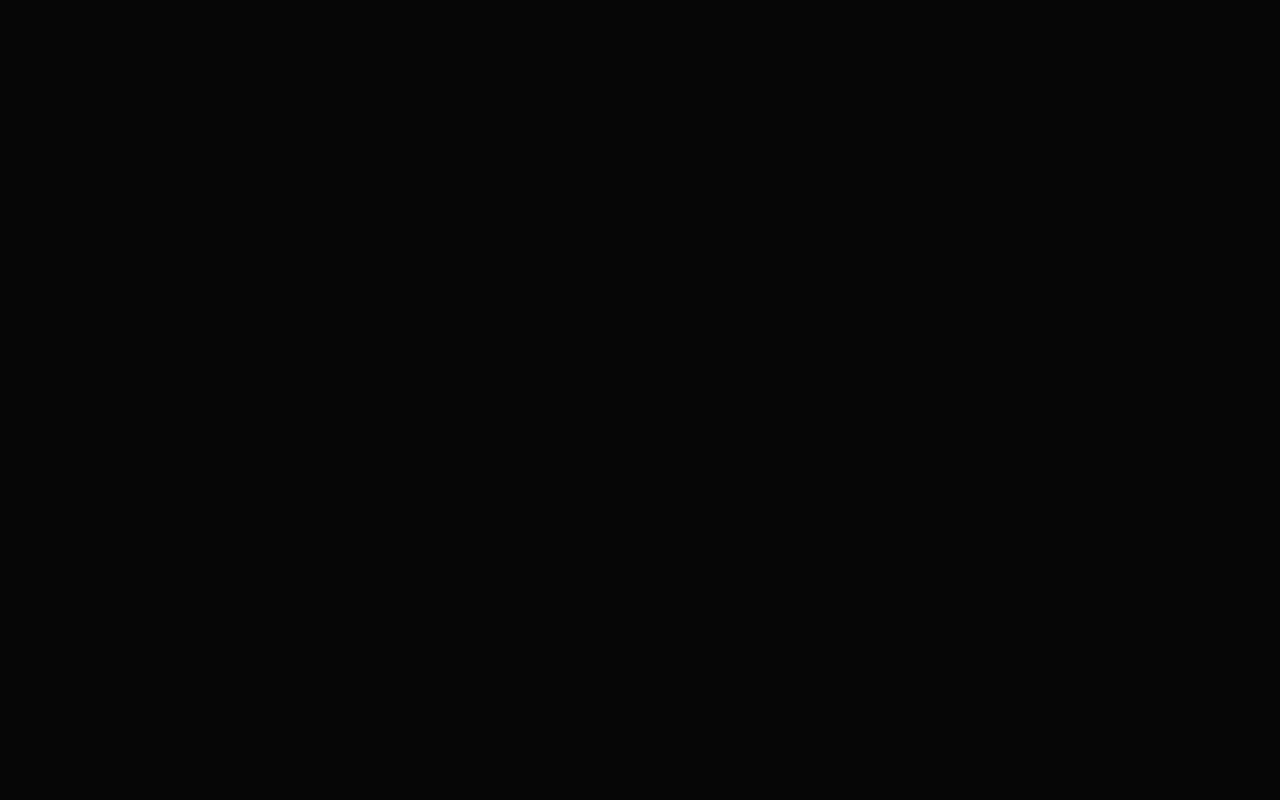
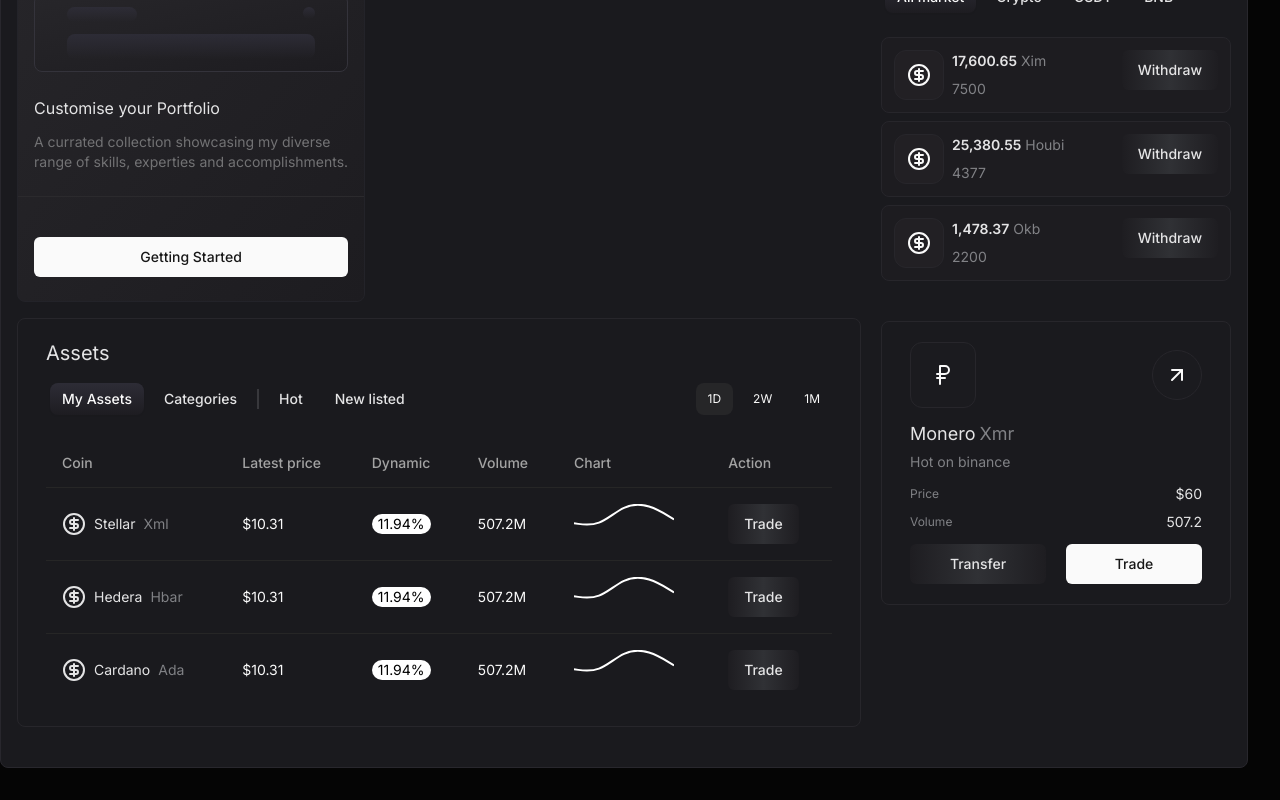
Before and after one commit to d-one-company/crypto-dashboard, a Next.js app: page /portfolio in a window 1280 px wide. Shown: the part 1204-2004 px from the top of the page. Before the commit the page ends 800 px from the top, so only its background shows below. Built offline with nearby package versions, Linux system fonts and the light colour scheme.

Commit message:
feat: design table element

```diff
--- a/app/layout.tsx
+++ b/app/layout.tsx
@@ -15,7 +15,7 @@ export default function RootLayout({ children }: PropsWithChildren) {
   return (
     <html lang="en" className="dark">
       <body className={inter.className}>
-        <div className="flex h-screen flex-wrap overflow-hidden">
+        <div className="flex flex-wrap overflow-hidden">
           <Sidebar />
           {children}
         </div>
--- a/app/portfolio/page.tsx
+++ b/app/portfolio/page.tsx
@@ -1,3 +1,4 @@
+import Assets from '@/components/Assets/Assets';
 import CoinCard from '@/components/Cards/CoinCard';
 import CustomisePortfolio from '@/components/Cards/CustomisePortfolio';
 import PageDivider from '@/components/Page/PageDivider';
@@ -15,11 +16,12 @@ const Page = () => {
         <div className="mt-2 p-4">
           <PageHeader title="Welcome to Portfolio!" />
         </div>
-        <div className="mt-5 flex w-full px-4">
-          <div className="flex w-full flex-col">
+        <div className="mt-5 flex w-full gap-5 px-4">
+          <div className="flex w-full flex-col gap-4">
             <div className="flex">
               <CustomisePortfolio />
             </div>
+            <Assets />
           </div>
           <div className="flex flex-col gap-10">
             <TypeOfTokens />
--- /dev/null
+++ b/components/Assets/Assets.tsx
@@ -0,0 +1,181 @@
+'use client';
+
+import { ResponsiveLine } from '@nivo/line';
+import { CircleDollarSign } from 'lucide-react';
+import { Button } from '../ui/button';
+import {
+  Tabs,
+  TabsContent,
+  TabsList,
+  TabsTrigger,
+  triggerClasses,
+} from '../ui/tabs';
+import AssetsTable from './AssetsTable';
+
+const Assets = () => {
+  const chartData = [
+    {
+      id: 'stellar',
+      color: 'hsl(310, 70%, 50%)',
+      data: [
+        {
+          x: '1',
+          y: 8,
+        },
+        {
+          x: '2',
+          y: 7,
+        },
+        {
+          x: '3',
+          y: 13,
+        },
+        {
+          x: '4',
+          y: 13,
+        },
+        {
+          x: '5',
+          y: 9,
+        },
+      ],
+    },
+  ];
+
+  const dummyData = [
+    {
+      id: '1',
+      coin: (
+        <div className="flex items-center gap-2 text-sm text-grayish-white">
+          <CircleDollarSign />
+          Stellar <p className="text-cs text-gray-200/50">Xml</p>
+        </div>
+      ),
+      latestPrice: '$10.31',
+      dynamic: '11.94%',
+      volume: '507.2M',
+      chart: (
+        <div className="h-[40px] w-[100px]">
+          <ResponsiveLine
+            colors={'white'}
+            data={chartData}
+            layers={['lines']}
+            enableSlices="x"
+            enableTouchCrosshair
+            margin={{ bottom: -10 }}
+            curve="basis"
+          />
+        </div>
+      ),
+      action: (
+        <Button className="w-fit bg-gradient-to-r from-[#1E1D21] via-[#303135] to-[#1E1D21] text-grayish-white">
+          Trade
+        </Button>
+      ),
+    },
+    {
+      id: '2',
+      coin: (
+        <div className="flex items-center gap-2 text-sm text-grayish-white">
+          <CircleDollarSign />
+          Hedera <p className="text-cs text-gray-200/50">Hbar</p>
+        </div>
+      ),
+      latestPrice: '$10.31',
+      dynamic: '11.94%',
+      volume: '507.2M',
+      chart: (
+        <div className="h-[40px] w-[100px]">
+          <ResponsiveLine
+            colors={'white'}
+            data={chartData}
+            layers={['lines']}
+            enableSlices="x"
+            enableTouchCrosshair
+            margin={{ bottom: -10 }}
+            curve="basis"
+          />
+        </div>
+      ),
+      action: (
+        <Button className="w-fit bg-gradient-to-r from-[#1E1D21] via-[#303135] to-[#1E1D21] text-grayish-white">
+          Trade
+        </Button>
+      ),
+    },
+    {
+      id: '3',
+      coin: (
+        <div className="flex items-center gap-2 text-sm text-grayish-white">
+          <CircleDollarSign />
+          Cardano <p className="text-cs text-gray-200/50">Ada</p>
+        </div>
+      ),
+      latestPrice: '$10.31',
+      dynamic: '11.94%',
+      volume: '507.2M',
+      chart: (
+        <div className="h-[40px] w-[100px]">
+          <ResponsiveLine
+            colors={'white'}
+            data={chartData}
+            layers={['lines']}
+            enableSlices="x"
+            enableTouchCrosshair
+            margin={{ bottom: -10 }}
+            curve="basis"
+          />
+        </div>
+      ),
+      action: (
+        <Button className="w-fit bg-gradient-to-r from-[#1E1D21] via-[#303135] to-[#1E1D21] text-grayish-white">
+          Trade
+        </Button>
+      ),
+    },
+  ];
+
+  return (
+    <div className="flex flex-col gap-3 rounded-lg border border-[#27262B] px-7 py-5">
+      <p className="text-xl text-grayish-white">Assets</p>
+      <Tabs defaultValue="myAssets">
+        <div className="flex w-full items-center justify-between">
+          <TabsList className="gap-2">
+            <TabsTrigger className={triggerClasses} value="myAssets">
+              My Assets
+            </TabsTrigger>
+            <TabsTrigger className={triggerClasses} value="categories">
+              Categories
+            </TabsTrigger>
+            <div className="h-[20px] w-[2px] bg-[#38383C]" />
+            <TabsTrigger className={triggerClasses} value="hot">
+              Hot
+            </TabsTrigger>
+            <TabsTrigger className={triggerClasses} value="newListed">
+              New listed
+            </TabsTrigger>
+          </TabsList>
+          <div className="flex items-center gap-2">
+            <p className="rounded-lg bg-[#262628] px-3 py-2 text-xs">1D</p>
+            <p className="rounded-lg px-3 py-2 text-xs">2W</p>
+            <p className="rounded-lg px-3 py-2 text-xs">1M</p>
+          </div>
+        </div>
+        <TabsContent className="mt-5 gap-2" value="myAssets">
+          <AssetsTable data={dummyData} />
+        </TabsContent>
+        <TabsContent className="mt-5 gap-2" value="categories">
+          <AssetsTable data={dummyData} />
+        </TabsContent>
+        <TabsContent className="mt-5 gap-2" value="hot">
+          <AssetsTable data={dummyData} />
+        </TabsContent>
+        <TabsContent className="mt-5 gap-2" value="newListed">
+          <AssetsTable data={dummyData} />
+        </TabsContent>
+      </Tabs>
+    </div>
+  );
+};
+
+export default Assets;
--- /dev/null
+++ b/components/Assets/AssetsTable.tsx
@@ -0,0 +1,56 @@
+import {
+  Table,
+  TableBody,
+  TableCell,
+  TableHead,
+  TableHeader,
+  TableRow,
+} from '@/components/ui/table';
+import { ReactNode } from 'react';
+
+type Props = {
+  data: {
+    id: string;
+    coin: ReactNode;
+    latestPrice: string;
+    dynamic: string;
+    volume: string;
+    chart: ReactNode;
+    action: ReactNode;
+  }[];
+};
+
+const AssetsTable = ({ data }: Props) => {
+  return (
+    <Table>
+      <TableHeader>
+        <TableRow>
+          <TableHead>Coin</TableHead>
+          <TableHead>Latest price</TableHead>
+          <TableHead>Dynamic</TableHead>
+          <TableHead>Volume</TableHead>
+          <TableHead>Chart</TableHead>
+          <TableHead>Action</TableHead>
+        </TableRow>
+      </TableHeader>
+      <TableBody className="">
+        {data.map(item => (
+          <TableRow key={item.id}>
+            <TableCell>{item.coin}</TableCell>
+            <TableCell>{item.latestPrice}</TableCell>
+            <TableCell>
+              <p className="w-fit rounded-xl bg-white px-1.5 text-black">
+                {item.dynamic}
+              </p>
+            </TableCell>
+            <TableCell>{item.volume}</TableCell>
+            <TableCell>{item.chart}</TableCell>
+            <TableCell>{item.action}</TableCell>
+          </TableRow>
+        ))}
+      </TableBody>
+    </Table>
+  );
+};
+
+export default AssetsTable;
--- /dev/null
+++ b/components/ui/table.tsx
@@ -0,0 +1,117 @@
+import * as React from 'react';
+
+import { cn } from '@/lib/utils';
+
+const Table = React.forwardRef<
+  HTMLTableElement,
+  React.HTMLAttributes<HTMLTableElement>
+>(({ className, ...props }, ref) => (
+  <div className="relative w-full overflow-auto">
+    <table
+      ref={ref}
+      className={cn('w-full caption-bottom text-sm', className)}
+      {...props}
+    />
+  </div>
+));
+Table.displayName = 'Table';
+
+const TableHeader = React.forwardRef<
+  HTMLTableSectionElement,
+  React.HTMLAttributes<HTMLTableSectionElement>
+>(({ className, ...props }, ref) => (
+  <thead ref={ref} className={cn('[&_tr]:border-b', className)} {...props} />
+));
+TableHeader.displayName = 'TableHeader';
+
+const TableBody = React.forwardRef<
+  HTMLTableSectionElement,
+  React.HTMLAttributes<HTMLTableSectionElement>
+>(({ className, ...props }, ref) => (
+  <tbody
+    ref={ref}
+    className={cn('[&_tr:last-child]:border-0', className)}
+    {...props}
+  />
+));
+TableBody.displayName = 'TableBody';
+
+const TableFooter = React.forwardRef<
+  HTMLTableSectionElement,
+  React.HTMLAttributes<HTMLTableSectionElement>
+>(({ className, ...props }, ref) => (
+  <tfoot
+    ref={ref}
+    className={cn(
+      'border-t bg-muted/50 font-medium [&>tr]:last:border-b-0',
+      className
+    )}
+    {...props}
+  />
+));
+TableFooter.displayName = 'TableFooter';
+
+const TableRow = React.forwardRef<
+  HTMLTableRowElement,
+  React.HTMLAttributes<HTMLTableRowElement>
+>(({ className, ...props }, ref) => (
+  <tr
+    ref={ref}
+    className={cn(
+      'border-b transition-colors hover:bg-muted/50 data-[state=selected]:bg-muted',
+      className
+    )}
+    {...props}
+  />
+));
+TableRow.displayName = 'TableRow';
+
+const TableHead = React.forwardRef<
+  HTMLTableCellElement,
+  React.ThHTMLAttributes<HTMLTableCellElement>
+>(({ className, ...props }, ref) => (
+  <th
+    ref={ref}
+    className={cn(
+      'h-12 px-4 text-left align-middle font-medium text-muted-foreground [&:has([role=checkbox])]:pr-0',
+      className
+    )}
+    {...props}
+  />
+));
+TableHead.displayName = 'TableHead';
+
+const TableCell = React.forwardRef<
+  HTMLTableCellElement,
+  React.TdHTMLAttributes<HTMLTableCellElement>
+>(({ className, ...props }, ref) => (
+  <td
+    ref={ref}
+    className={cn('p-4 align-middle [&:has([role=checkbox])]:pr-0', className)}
+    {...props}
+  />
+));
+TableCell.displayName = 'TableCell';
+
+const TableCaption = React.forwardRef<
+  HTMLTableCaptionElement,
+  React.HTMLAttributes<HTMLTableCaptionElement>
+>(({ className, ...props }, ref) => (
+  <caption
+    ref={ref}
+    className={cn('mt-4 text-sm text-muted-foreground', className)}
+    {...props}
+  />
+));
+TableCaption.displayName = 'TableCaption';
+
+export {
+  Table,
+  TableHeader,
+  TableBody,
+  TableFooter,
+  TableHead,
+  TableRow,
+  TableCell,
+  TableCaption,
+};
--- a/components/ui/tabs.tsx
+++ b/components/ui/tabs.tsx
@@ -14,7 +14,7 @@ const TabsList = React.forwardRef<
   <TabsPrimitive.List
     ref={ref}
     className={cn(
-      'text-muted-foreground inline-flex h-10 items-center justify-center rounded-md p-1',
+      'inline-flex h-10 items-center justify-center rounded-md p-1 text-muted-foreground',
       className
     )}
     {...props}
@@ -29,7 +29,7 @@ const TabsTrigger = React.forwardRef<
   <TabsPrimitive.Trigger
     ref={ref}
     className={cn(
-      'ring-offset-background focus-visible:ring-ring data-[state=active]:text-foreground inline-flex items-center justify-center whitespace-nowrap rounded-sm px-3 py-1.5 text-sm font-medium transition-all focus-visible:outline-none focus-visible:ring-2 focus-visible:ring-offset-2 disabled:pointer-events-none disabled:opacity-50 data-[state=active]:shadow-sm',
+      'inline-flex items-center justify-center whitespace-nowrap rounded-sm px-3 py-1.5 text-sm font-medium ring-offset-background transition-all focus-visible:outline-none focus-visible:ring-2 focus-visible:ring-ring focus-visible:ring-offset-2 disabled:pointer-events-none disabled:opacity-50 data-[state=active]:text-foreground data-[state=active]:shadow-sm',
       className
     )}
     {...props}
@@ -44,7 +44,7 @@ const TabsContent = React.forwardRef<
   <TabsPrimitive.Content
     ref={ref}
     className={cn(
-      'ring-offset-background focus-visible:ring-ring mt-2 focus-visible:outline-none focus-visible:ring-2 focus-visible:ring-offset-2',
+      'mt-2 ring-offset-background focus-visible:outline-none focus-visible:ring-2 focus-visible:ring-ring focus-visible:ring-offset-2',
       className
     )}
     {...props}
@@ -52,4 +52,8 @@ const TabsContent = React.forwardRef<
 ));
 TabsContent.displayName = TabsPrimitive.Content.displayName;
 
-export { Tabs, TabsContent, TabsList, TabsTrigger };
+const triggerClasses = cn(
+  'data-[state=active]:bg-gradient-to-b from-[#2D2C36] to-[#1D1C21] hover:bg-gray-100/10 rounded-lg text-grayish-white'
+);
+
+export { Tabs, TabsContent, TabsList, TabsTrigger, triggerClasses };
```
Also changed, not shown: components/TypeOfTokens.tsx (+8 -7 lines), package.json (+4 -3 lines), 1 other file (tests, documents, lock files or other folders).
